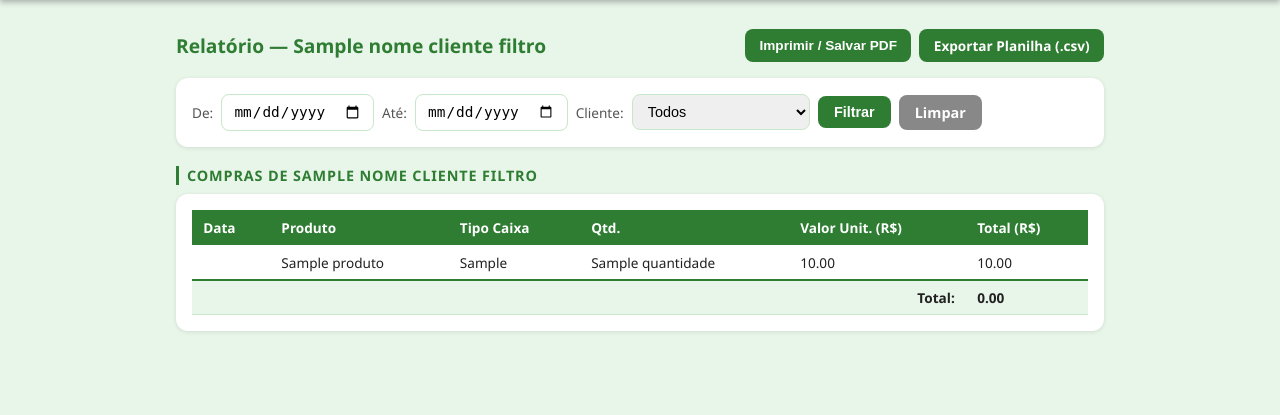
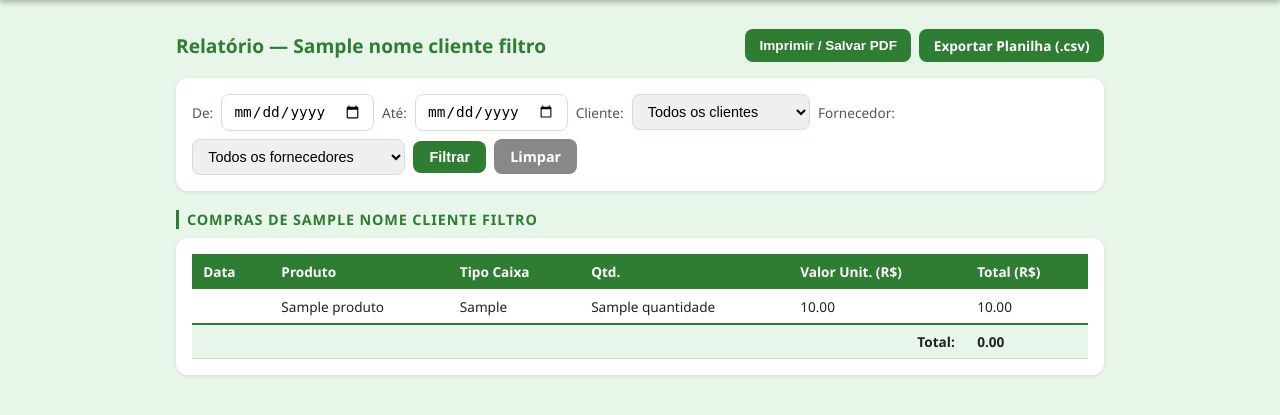
Before and after one commit to igordev-dev/Agrofrutt, a Flask app: template templates/relatorio.html in a window 1280 px wide. Shown: the part 56-471 px from the top of the page. Run offline with Flask 3, Linux system fonts and the light colour scheme; the template is opened without the code that fills it: most values are stand-ins (such as "Sample title", 1, 10 or a date in 2020); some libraries are stand-ins or nearby versions.

Commit message:
feat: filtro por fornecedor no relatorio

```diff
--- a/app.py
+++ b/app.py
@@ -453,7 +453,8 @@ def del_compra(id):
 def relatorio():
     data_ini   = request.args.get("data_ini", "")
     data_fim   = request.args.get("data_fim", str(date.today()))
-    cliente_id = request.args.get("cliente_id", "")
+    cliente_id    = request.args.get("cliente_id", "")
+    fornecedor_id = request.args.get("fornecedor_id", "")
 
     filtro_v, params_v = _filtro_periodo(data_ini, data_fim, alias="v")
     filtro_c, params_c = _filtro_periodo(data_ini, data_fim, alias="c")
@@ -463,13 +464,25 @@ def relatorio():
         filtro_v += f" AND v.cliente_id = {PH}"
         params_v.append(cliente_id)
 
-    todos_clientes = query("SELECT id, nome FROM clientes ORDER BY nome")
+    # Filtro adicional por fornecedor nas compras
+    if fornecedor_id:
+        filtro_c += f" AND c.fornecedor_id = {PH}"
+        params_c.append(fornecedor_id)
+
+    todos_clientes    = query("SELECT id, nome FROM clientes ORDER BY nome")
+    todos_fornecedores = query("SELECT id, nome FROM fornecedores ORDER BY nome")
 
     # Busca o nome do cliente filtrado para exibir no cabeçalho
     nome_cliente_filtro = ""
     if cliente_id:
         c = query(f"SELECT nome FROM clientes WHERE id={PH}", (cliente_id,))
         nome_cliente_filtro = c[0]["nome"] if c else ""
+
+    # Busca o nome do fornecedor filtrado para exibir no cabeçalho
+    nome_fornecedor_filtro = ""
+    if fornecedor_id:
+        f = query(f"SELECT nome FROM fornecedores WHERE id={PH}", (fornecedor_id,))
+        nome_fornecedor_filtro = f[0]["nome"] if f else ""
 
     vendas = query(f"""
         SELECT v.data, c.nome as cliente, e.produto, e.tipo_caixa,
@@ -522,6 +535,8 @@ def relatorio():
         data_ini=data_ini, data_fim=data_fim,
         cliente_id=cliente_id, todos_clientes=todos_clientes,
         nome_cliente_filtro=nome_cliente_filtro,
+        fornecedor_id=fornecedor_id, todos_fornecedores=todos_fornecedores,
+        nome_fornecedor_filtro=nome_fornecedor_filtro,
         formatar_data_br=formatar_data_br)
 
 
--- a/templates/relatorio.html
+++ b/templates/relatorio.html
@@ -2,10 +2,14 @@
 {% block content %}
 
 <div class="page-header" style="margin-top:.8rem">
-  <h1>Relatório {% if cliente_id %}— {{ nome_cliente_filtro }}{% else %}Geral{% endif %}</h1>
+  <h1>Relatório
+    {% if cliente_id %}&mdash; {{ nome_cliente_filtro }}
+    {% elif fornecedor_id %}&mdash; {{ nome_fornecedor_filtro }}
+    {% else %}Geral{% endif %}
+  </h1>
   <div style="display:flex;gap:.5rem;flex-wrap:wrap">
     <button onclick="window.print()" class="btn-rel-action">Imprimir / Salvar PDF</button>
-    <a href="/relatorio/csv?data_ini={{ data_ini }}&data_fim={{ data_fim }}&cliente_id={{ cliente_id }}" class="btn-rel-action">Exportar Planilha (.csv)</a>
+    <a href="/relatorio/csv?data_ini={{ data_ini }}&data_fim={{ data_fim }}&cliente_id={{ cliente_id }}&fornecedor_id={{ fornecedor_id }}" class="btn-rel-action">Exportar Planilha (.csv)</a>
   </div>
 </div>
 
@@ -19,9 +23,16 @@
       <input type="date" name="data_fim" value="{{ data_fim }}" style="width:auto">
       <label class="lbl-filtro">Cliente:</label>
       <select name="cliente_id" style="width:auto">
-        <option value="">Todos</option>
+        <option value="">Todos os clientes</option>
         {% for c in todos_clientes %}
           <option value="{{ c.id }}" {% if cliente_id == c.id|string %}selected{% endif %}>{{ c.nome }}</option>
+        {% endfor %}
+      </select>
+      <label class="lbl-filtro">Fornecedor:</label>
+      <select name="fornecedor_id" style="width:auto">
+        <option value="">Todos os fornecedores</option>
+        {% for f in todos_fornecedores %}
+          <option value="{{ f.id }}" {% if fornecedor_id == f.id|string %}selected{% endif %}>{{ f.nome }}</option>
         {% endfor %}
       </select>
       <button type="submit">Filtrar</button>
@@ -38,6 +49,8 @@
     <div class="print-meta">
       {% if cliente_id %}
         <strong>Extrato de Compras — {{ nome_cliente_filtro }}</strong><br>
+      {% elif fornecedor_id %}
+        <strong>Extrato de Compras — Fornecedor: {{ nome_fornecedor_filtro }}</strong><br>
       {% else %}
         <strong>Relatório Gerencial</strong><br>
       {% endif %}
@@ -76,6 +89,39 @@
             <tr class="tr-total">
               <td colspan="5" style="text-align:right">Total:</td>
               <td>{{ "%.2f"|format(faturamento) }}</td>
+            </tr>
+            {% endif %}
+          </tbody>
+        </table>
+      </div>
+    </div>
+
+  {% elif fornecedor_id %}
+
+    <div class="section-title rpt-title">Compras do Fornecedor {{ nome_fornecedor_filtro }}</div>
+    <div class="panel">
+      <div class="table-wrap">
+        <table>
+          <thead>
+            <tr><th>Data</th><th>Produto</th><th>Tipo Caixa</th><th>Qtd.</th><th>Valor Unit. (R$)</th><th>Total (R$)</th></tr>
+          </thead>
+          <tbody>
+            {% for c in compras %}
+            <tr>
+              <td>{{ formatar_data_br(c.data) }}</td>
+              <td>{{ c.produto }}</td>
+              <td>{{ c.tipo_caixa }}</td>
+              <td>{{ c.quantidade }}</td>
+              <td>{{ "%.2f"|format(c.valor_unitario) }}</td>
+              <td>{{ "%.2f"|format(c.total) }}</td>
+            </tr>
+            {% else %}
+            <tr><td colspan="6" class="td-empty">Nenhuma compra registrada para este fornecedor no período.</td></tr>
+            {% endfor %}
+            {% if compras %}
+            <tr class="tr-total">
+              <td colspan="5" style="text-align:right">Total investido:</td>
+              <td>{{ "%.2f"|format(custo_total) }}</td>
             </tr>
             {% endif %}
           </tbody>
```
